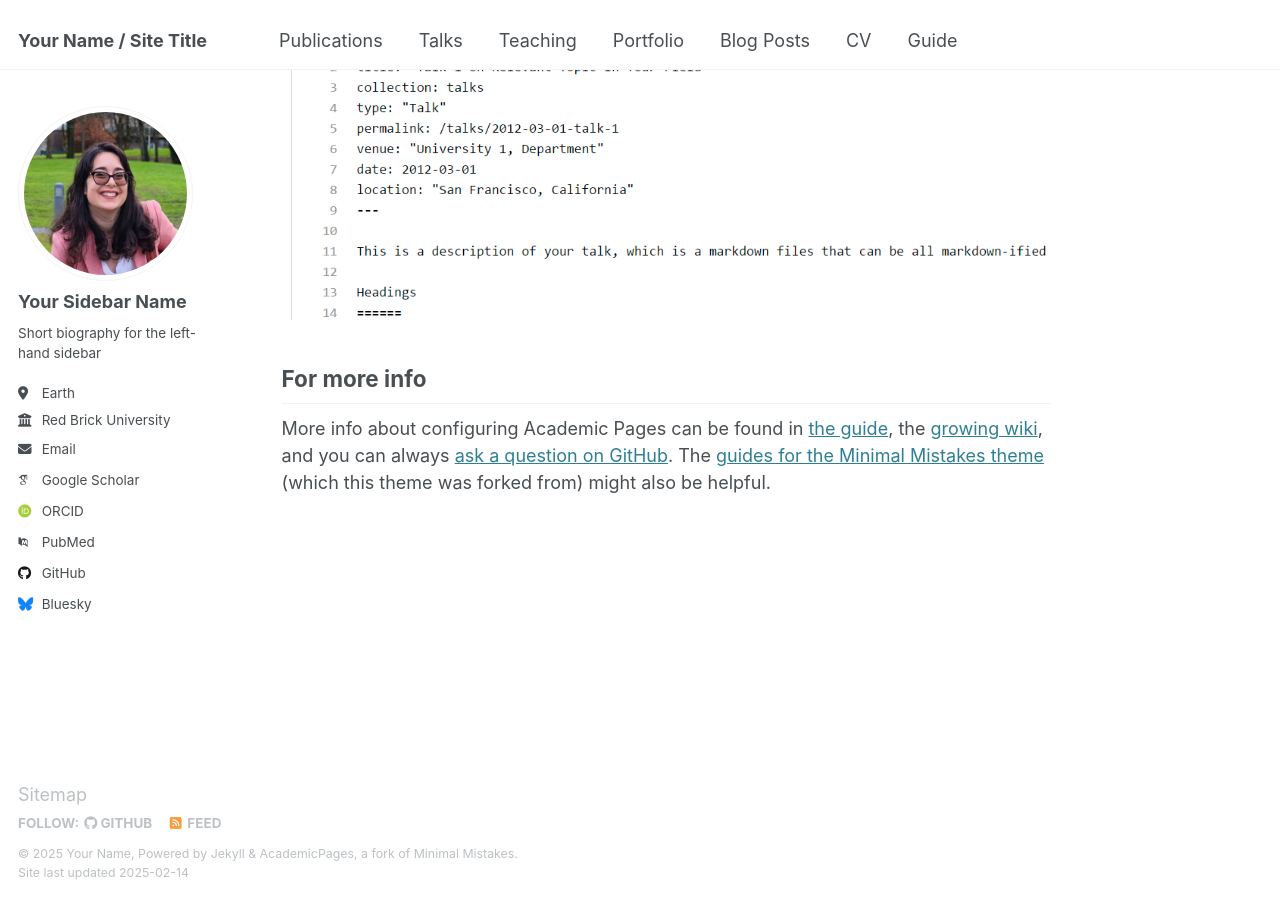
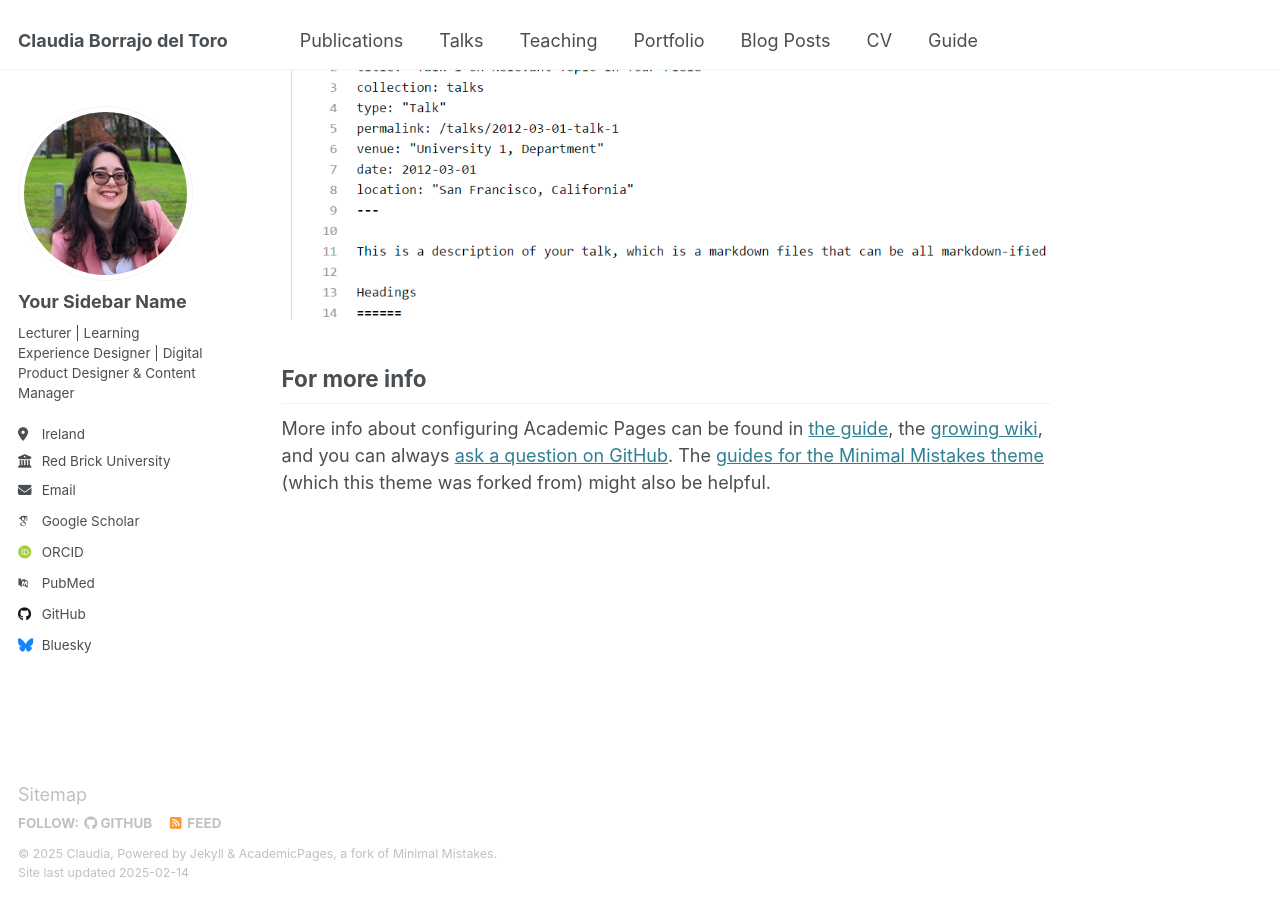
Before and after one commit to claudiabt/claudiabt.github.io, a Jekyll site: the page built from _pages/about.md, in a window 1280 px wide and 900 px high, scrolled down 2642 px. Built offline with Jekyll 4.4.1, drawn with Linux system fonts in a browser that asks for light colours; some web fonts are replaced.

Commit message:
Update _config.yml

```diff
--- a/_config.yml
+++ b/_config.yml
@@ -9,13 +9,13 @@
 # Basic Site Settings
 locale                   : "en-US"
 site_theme               : "default"
-title                    : "Your Name / Site Title"
+title                    : "Claudia Borrajo del Toro"
 title_separator          : "-"
-name                     : &name "Your Name"
+name                     : &name "Claudia"
 description              : &description "personal description"
-url                      : https://academicpages.github.io # the base hostname & protocol for your site e.g. "https://[your GitHub username].github.io"
+url                      : https://claudia-borrajo.github.io # the base hostname & protocol for your site e.g. "https://[your GitHub username].github.io"
 baseurl                  : "" # the subpath of your site, e.g. "/blog"
-repository               : "academicpages/academicpages.github.io"
+repository               : "claudia-borrajo/claudia-borrajo.github.io"
 
 # Site Author - The following control what appear as part of the author content on the side bar.
 #               If a field is blank the icon and link will not appear, otherwise it will be shown.
@@ -25,11 +25,11 @@ author:
   avatar           : "profile.png"
   name             : "Your Sidebar Name"
   pronouns         : # example: "she/her"
-  bio              : "Short biography for the left-hand sidebar"
-  location         : "Earth"
+  bio              : "Lecturer | Learning Experience Designer | Digital Product Designer & Content Manager"
+  location         : "Ireland"
   employer         : "Red Brick University"
   uri              : # URL
-  email            : "none@example.org"
+  email            : "clausandia@gmail.com"
 
   # Academic websites
   arxiv            : # URL - Update with the correct link to your profile
```
